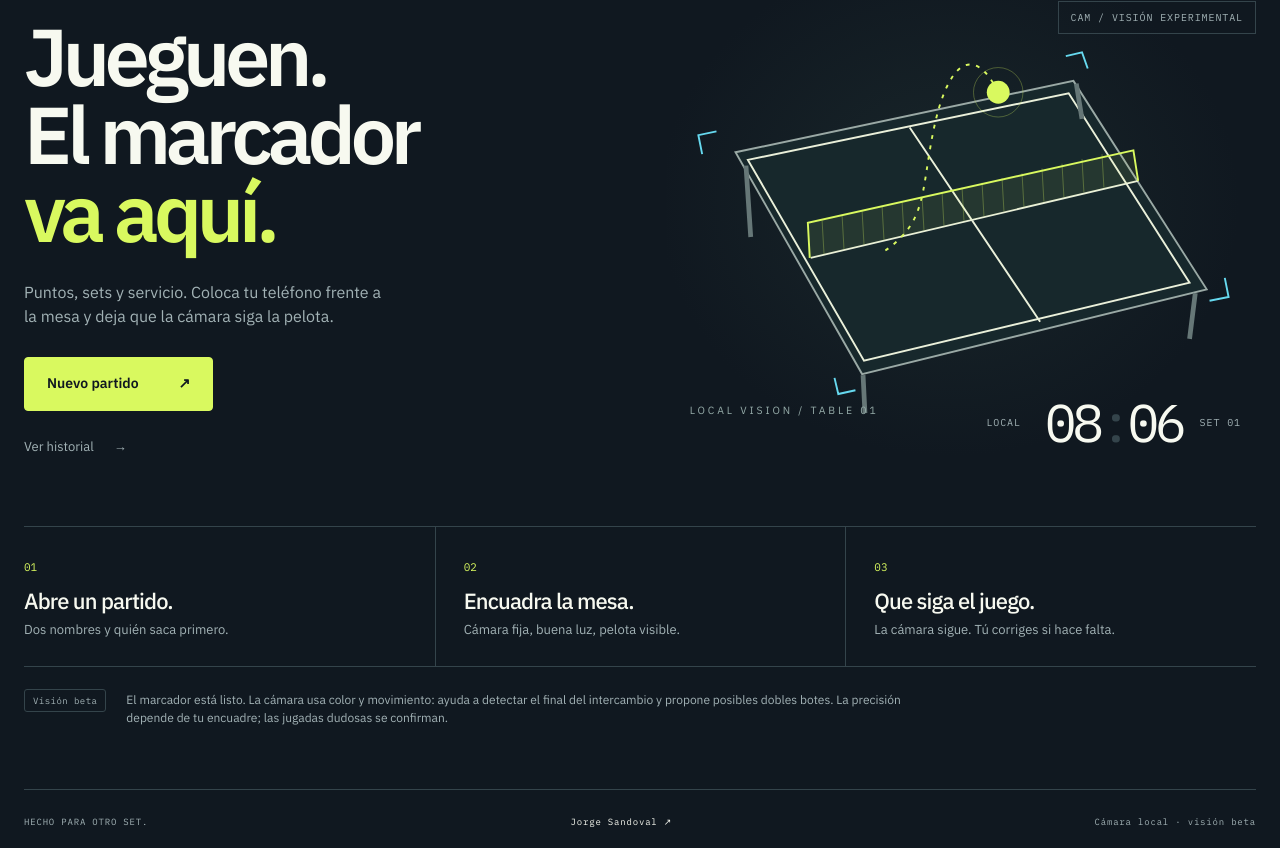
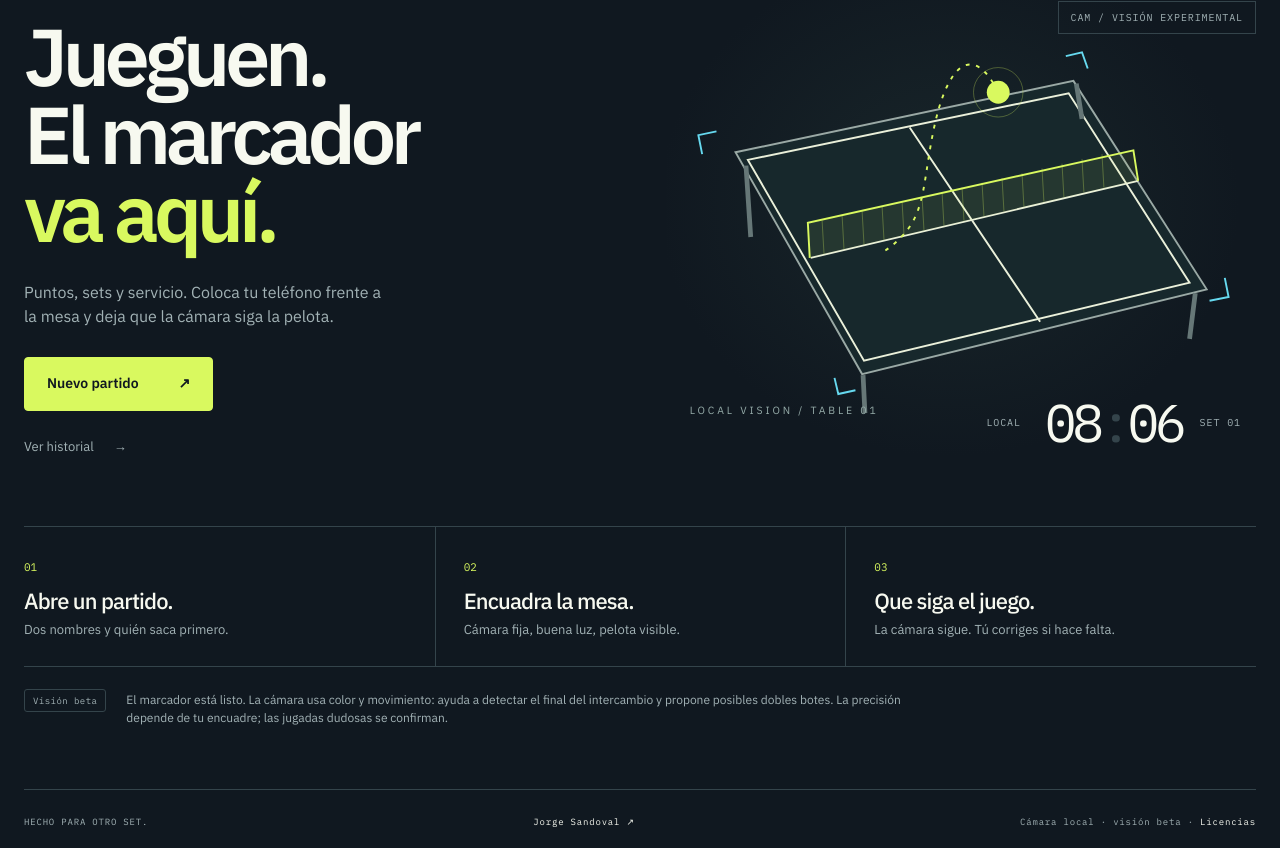
Before and after one commit to jorgesandev/website, a Next.js app: page /pingpong in a window 1280 px wide. Shown: the part 196-1044 px from the top of the page. Built offline with nearby package versions, Linux system fonts and the light colour scheme.

Commit message:
docs: include idb distribution license

```diff
--- a/app/pingpong/PingPongClient.tsx
+++ b/app/pingpong/PingPongClient.tsx
@@ -1038,7 +1038,10 @@ export default function PingPongClient() {
         <footer className={styles.footer}>
           <span>HECHO PARA OTRO SET.</span>
           <Link href="/">Jorge Sandoval ↗</Link>
-          <span>Cámara local · visión beta</span>
+          <span>
+            Cámara local · visión beta ·{" "}
+            <a href="/pingpong/licenses.txt">Licencias</a>
+          </span>
         </footer>
       </div>
       {modalOpen ? (
```
Also changed, not shown: public/pingpong/licenses.txt (added).
